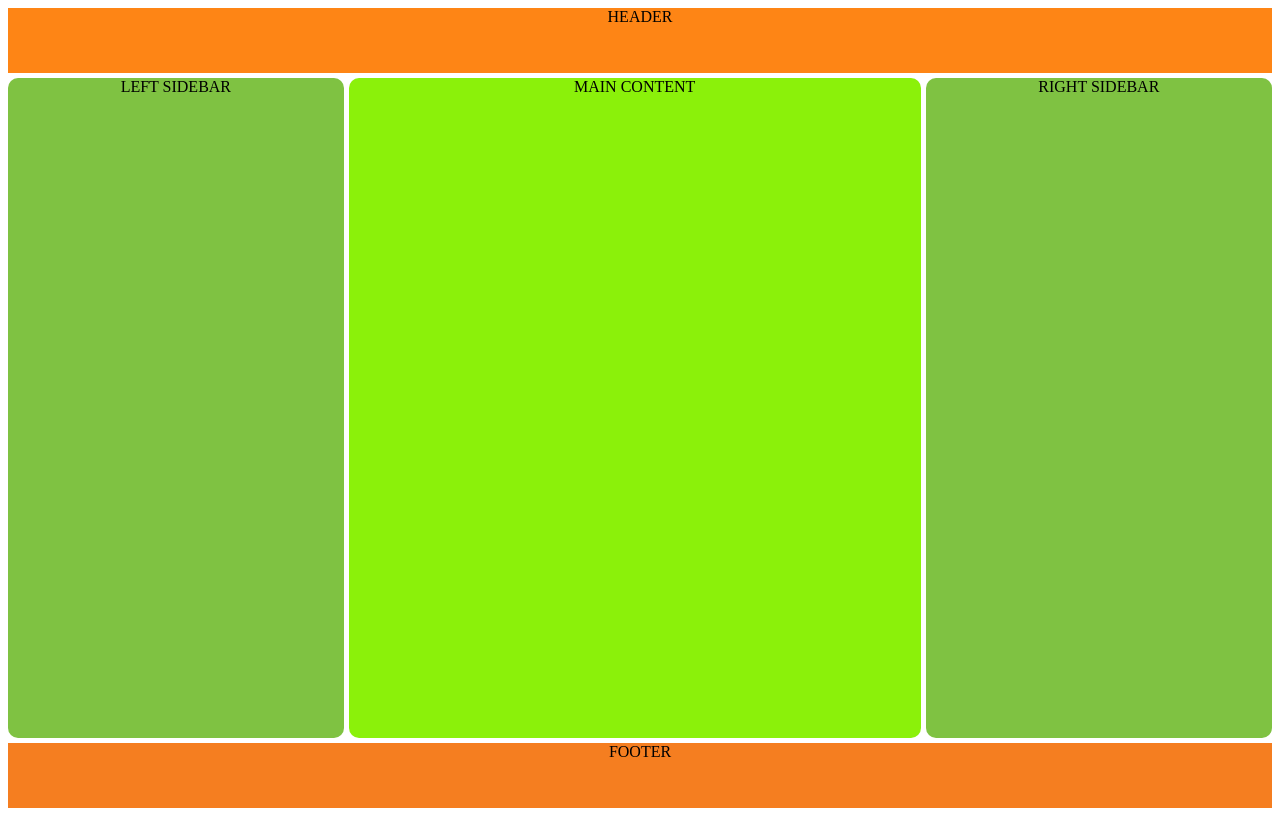
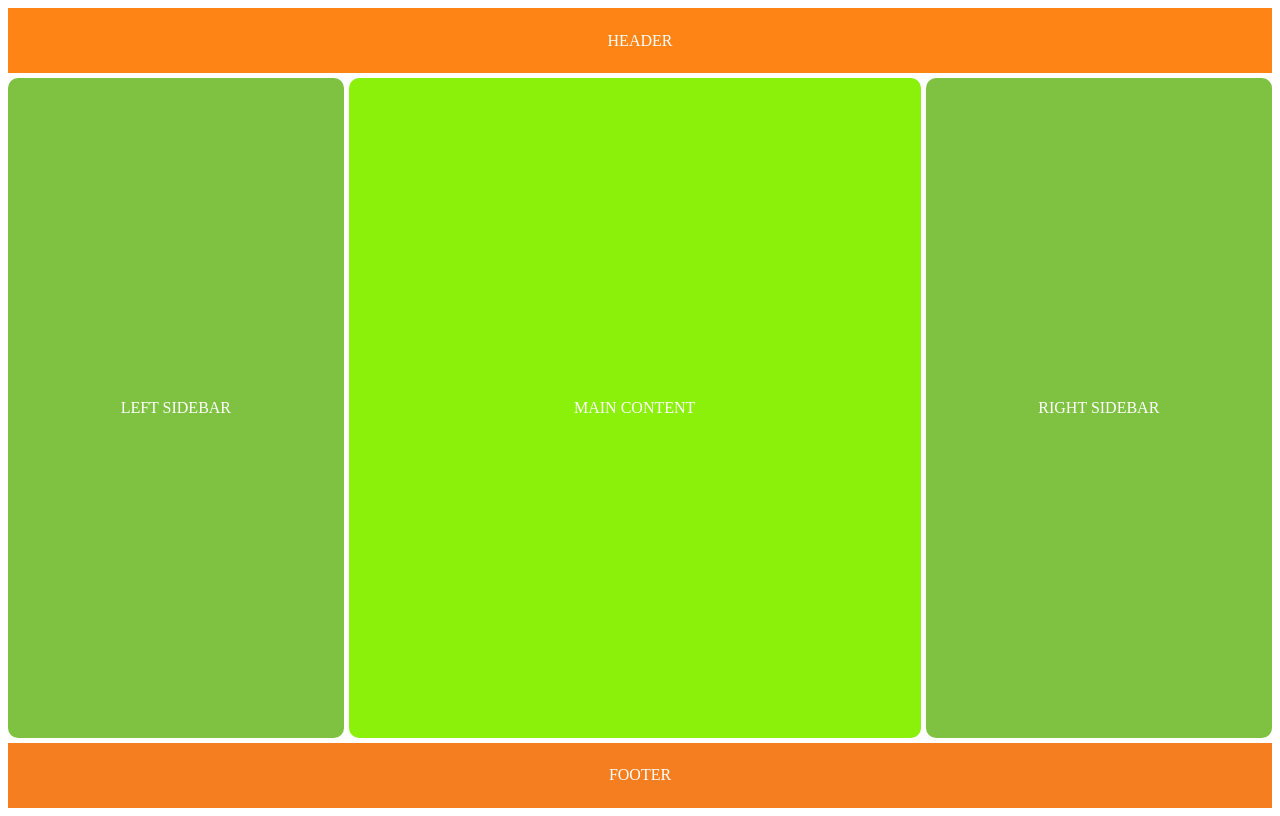
Before and after one commit to christinemichelle/assignment-001-css-grid-layout, a plain HTML site: page index.html in a window 1280 px wide. Drawn offline with Linux system fonts and the light colour scheme.

Commit message:
assignment

```diff
--- a/style.css
+++ b/style.css
@@ -12,27 +12,43 @@
     text-align: center;
     gap: 5px;
     text-transform: uppercase;
+    color: white;
 }
 nav{
     background-color: #fe8515;
     grid-area: nav;
+    display: flex;
+    align-items: center;
+    justify-content: center;
 }
 main{
     background-color: #8bf10a;
     border-radius: 10px;
     grid-area: main;
+    display: flex;
+    align-items: center;
+    justify-content: center;
 }
 .leftsidebar{
     background-color: #7fc242;
     border-radius: 10px;
     grid-area: leftsidebar;
+    display: flex;
+    align-items: center;
+    justify-content: center;
 }
 .rightsidebar{
     background-color: #7fc242;
     border-radius: 10px;
     grid-area:rightsidebar;
+    display: flex;
+    align-items: center;
+    justify-content: center;
 }
 footer{
     background-color: #f57e20;
     grid-area: footer;
+    display: flex;
+    align-items: center;
+    justify-content: center;
 }
```
